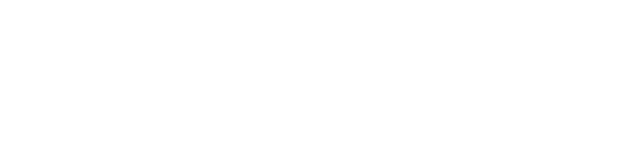
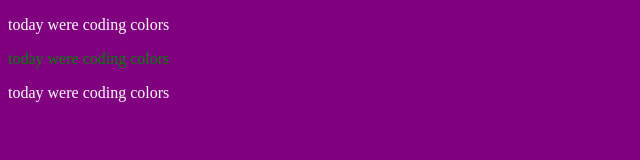
Before and after one commit to MythJames/My-Class-Website, a plain HTML site: page demo.html in a window 1280 px wide. Shown: the whole page, without its empty margins (0-640 px from the left). Drawn offline with Linux system fonts and the light colour scheme.

Commit message:
Update demo.html

```diff
--- a/demo.html
+++ b/demo.html
@@ -1,6 +1,20 @@
 <!DOCTYPE html>
  <html lang="en" dir="ltr">
+ <meta charset="utf-8">
  <head>
-  <meta charset="utf-8">
   <title>Something</title>
-  </head>
+  <style>
+  body {background:purple; color: black;}
+
+  p {color: white;}
+
+  .bob {color:green;}
+  </style>
+ </head>
+
+ <body>
+<p>today were coding colors</p>
+<p class="bob">today were coding colors</p>
+<p>today were coding colors</p>
+</body>
+</html>
```
